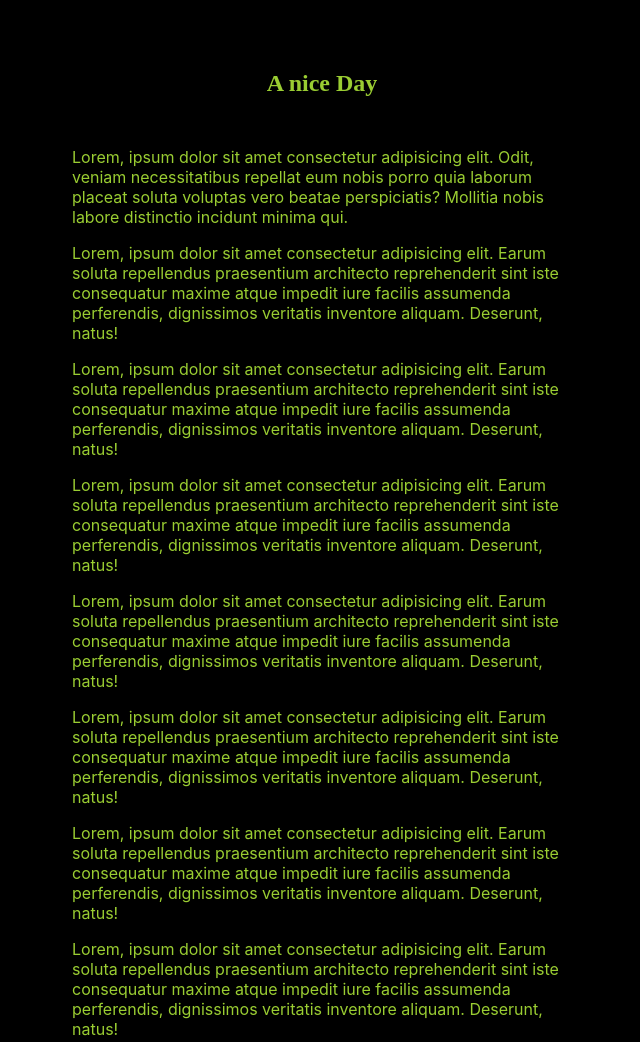
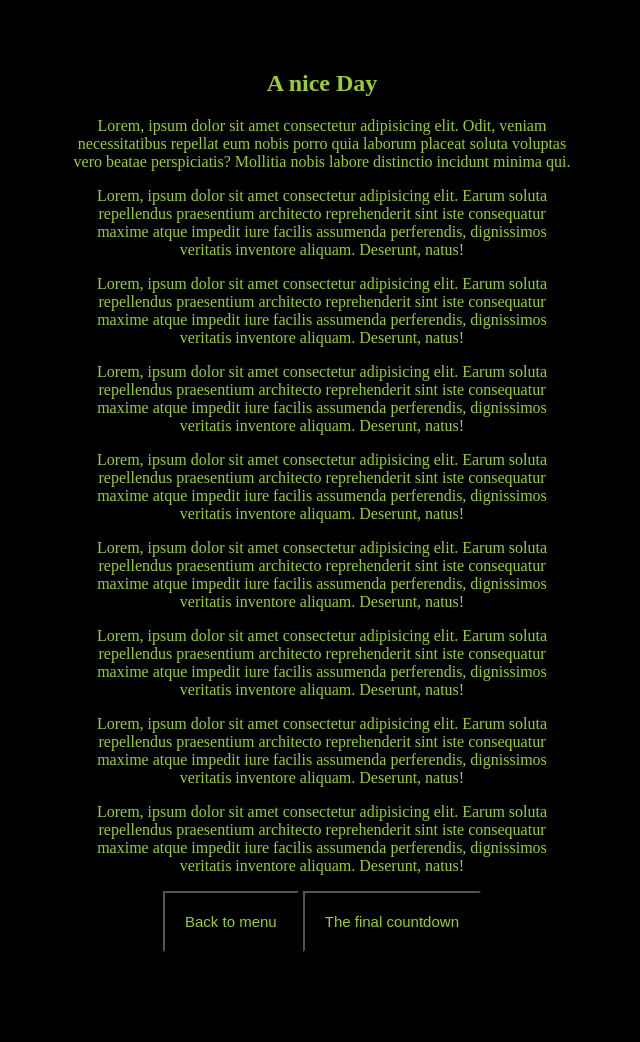
Before and after one commit to lucaisgay/TheCabin, a plain HTML site: page the_forest.html in a window 1280 px wide. Shown: the top 1042 px of the page, without its empty margins (318-958 px from the left). After the commit the page ends 960 px from the top, so only its background shows below. Drawn offline with Linux system fonts and the light colour scheme.

Commit message:
forth commit

```diff
--- a/article.css
+++ b/article.css
@@ -9,17 +9,20 @@ h1 {
   .content{
     width: 500px;
     background:black;
-    padding: 15px;
-    padding-top: 0;
+
+    padding-top: 0px;
+    padding-bottom: 0px;
     font-size: 16px;
     color:yellowgreen;
     margin: 0 auto;
-    font-family: -apple-system, BlinkMacSystemFont, 'Segoe UI', Roboto, Oxygen, Ubuntu, Cantarell, 'Open Sans', 'Helvetica Neue', sans-serif;
-    margin-top: 50px;
+
+
+    text-align: center;
   }
   button{
     color: yellowgreen;
-    padding-top: 40px;
+    padding-top: 20px;
+    padding-bottom: 20px;
     padding-left: 20px;
     padding-right: 20px;
     font-size: 15px;
--- /dev/null
+++ b/countdown.css
@@ -0,0 +1,21 @@
+@import url('https://fonts.googleapis.com/css2?family=Qahiri&display=swap');
+*{
+
+    background-color: #a52a2a;
+    font-family: Qahiri;
+
+}
+.countdown{
+    font-size: large;
+}
+p{
+
+    background-color: white;
+    display: inline-flex;
+    width: 200px;
+    height: 70px;
+    font-size: 50px;
+    align-items: center;
+    justify-content: center;
+    margin: 0;
+}
--- a/the_forest.html
+++ b/the_forest.html
@@ -25,6 +25,8 @@
 </div>
     <div class="b">
 <a href="index.html" class="content"><button>Back to menu</button></a>
-   </div>
+<a href="the_final_countdown.html" class="content"><button>The final countdown</button></a>
+
+</div>
 </body>
 </html>
```
Also changed, not shown: the_final_countdown.html (added, +18 -0 lines), timer.js (added, +16 -0 lines), 1 other file.
